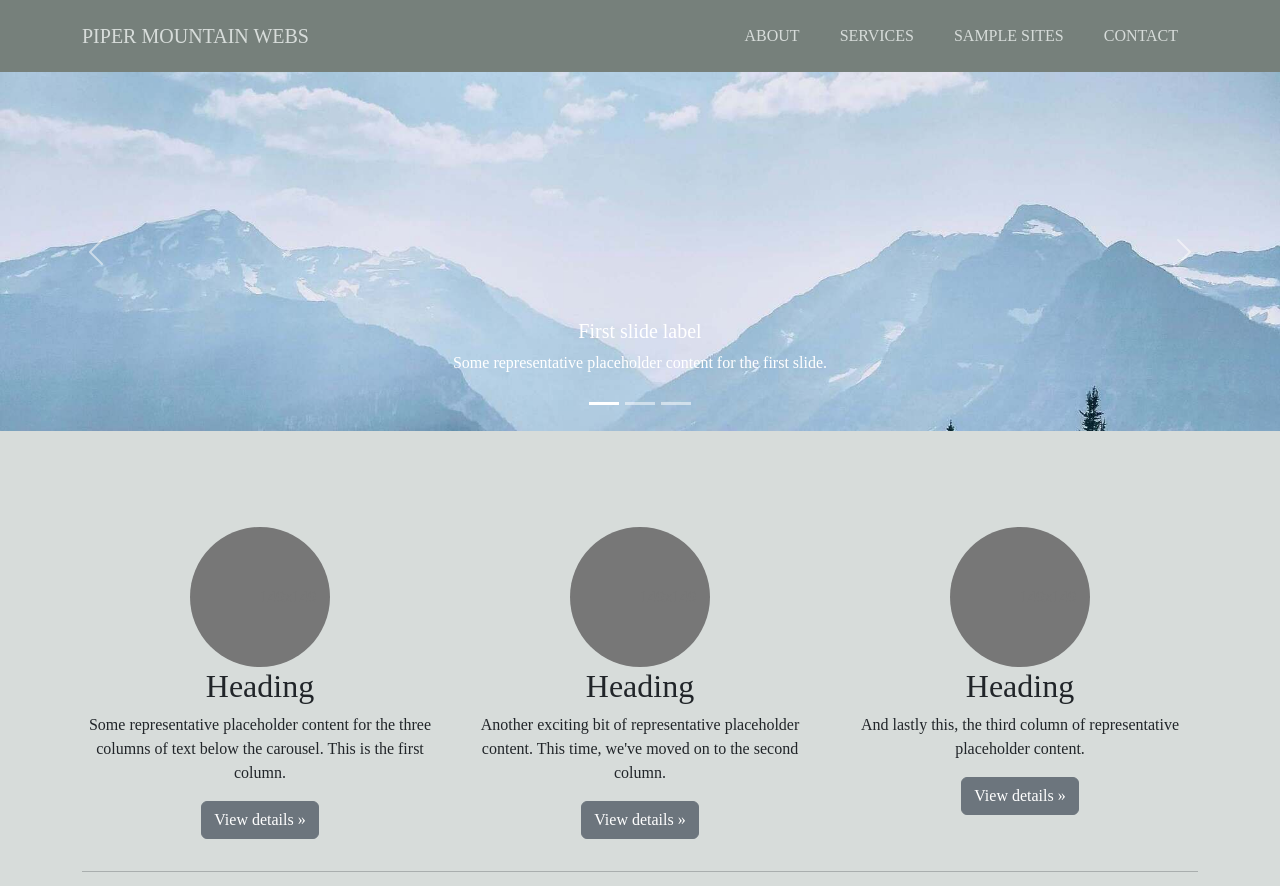
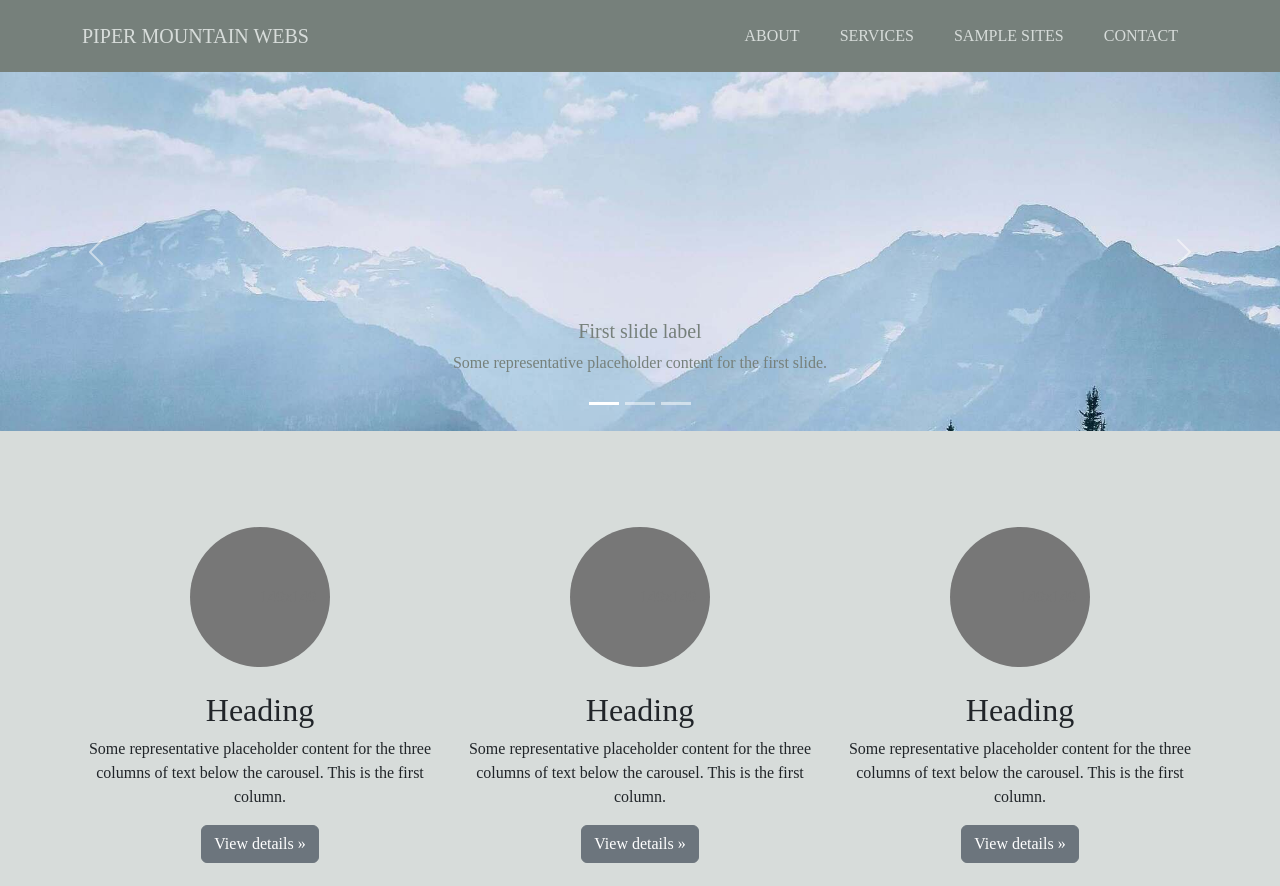
Before and after one commit to jonesopolis/LibraryPublicWebsite, a Next.js app in the folder piper-web/: page / in a window 1280 px wide. Shown: the top 886 px of the page. Built offline with nearby package versions, Linux system fonts and the light colour scheme; a web font is replaced by a local one.

Commit message:
kat feedback

```diff
--- a/piper-web/pages/index.js
+++ b/piper-web/pages/index.js
@@ -13,7 +13,7 @@ export default function Home() {
         <div className="carousel-inner">
           <div className="carousel-item active">
             <Image src={mountains} className="d-block w-100" layout="responsive" alt="piper webs" />
-            <div className="carousel-caption d-none d-md-block">
+            <div className="carousel-caption d-none d-md-block text-dark">
               <h5>First slide label</h5>
               <p>Some representative placeholder content for the first slide.</p>
             </div>
@@ -46,10 +46,11 @@ export default function Home() {
   }
 
   function getCards() {
-    return (
-      <div className="row">
+    let items = [];
+    for (var i = 0; i < 3; i++) {
+      items.push(
         <div className="col-lg-4 text-center">
-          <svg className="bd-placeholder-img rounded-circle" width="140" height="140" xmlns="http://www.w3.org/2000/svg" role="img" aria-label="Placeholder: 140x140" preserveAspectRatio="xMidYMid slice" focusable="false">
+          <svg className="bd-placeholder-img rounded-circle mb-4" width="140" height="140" xmlns="http://www.w3.org/2000/svg" role="img" aria-label="Placeholder: 140x140" preserveAspectRatio="xMidYMid slice" focusable="false">
             <title>Placeholder</title>
             <rect width="100%" height="100%" fill="#777" />
             <text x="50%" y="50%" fill="#777" dy=".3em">
@@ -65,45 +66,18 @@ export default function Home() {
             </a>
           </p>
         </div>
-        <div className="col-lg-4 text-center">
-          <svg className="bd-placeholder-img rounded-circle" width="140" height="140" xmlns="http://www.w3.org/2000/svg" role="img" aria-label="Placeholder: 140x140" preserveAspectRatio="xMidYMid slice" focusable="false">
-            <title>Placeholder</title>
-            <rect width="100%" height="100%" fill="#777" />
-            <text x="50%" y="50%" fill="#777" dy=".3em">
-              140x140
-            </text>
-          </svg>
+      );
+    }
 
-          <h2>Heading</h2>
-          <p>Another exciting bit of representative placeholder content. This time, we&apos;ve moved on to the second column.</p>
-          <p>
-            <a className="btn btn-secondary" href="#">
-              View details &raquo;
-            </a>
-          </p>
-        </div>
-        <div className="col-lg-4 text-center">
-          <svg className="bd-placeholder-img rounded-circle" width="140" height="140" xmlns="http://www.w3.org/2000/svg" role="img" aria-label="Placeholder: 140x140" preserveAspectRatio="xMidYMid slice" focusable="false">
-            <title>Placeholder</title>
-            <rect width="100%" height="100%" fill="#777" />
-            <text x="50%" y="50%" fill="#777" dy=".3em">
-              140x140
-            </text>
-          </svg>
-
-          <h2>Heading</h2>
-          <p>And lastly this, the third column of representative placeholder content.</p>
-          <p>
-            <a className="btn btn-secondary" href="#">
-              View details &raquo;
-            </a>
-          </p>
-        </div>
-      </div>
-    );
+    return <div className="row">{items}</div>;
   }
 
   function getFeatures() {
+    let items = [];
+    for (var i = 0; i < 3; i++) {
+      items.push();
+    }
+
     return (
       <>
         <hr className="featurette-divider" />
```
